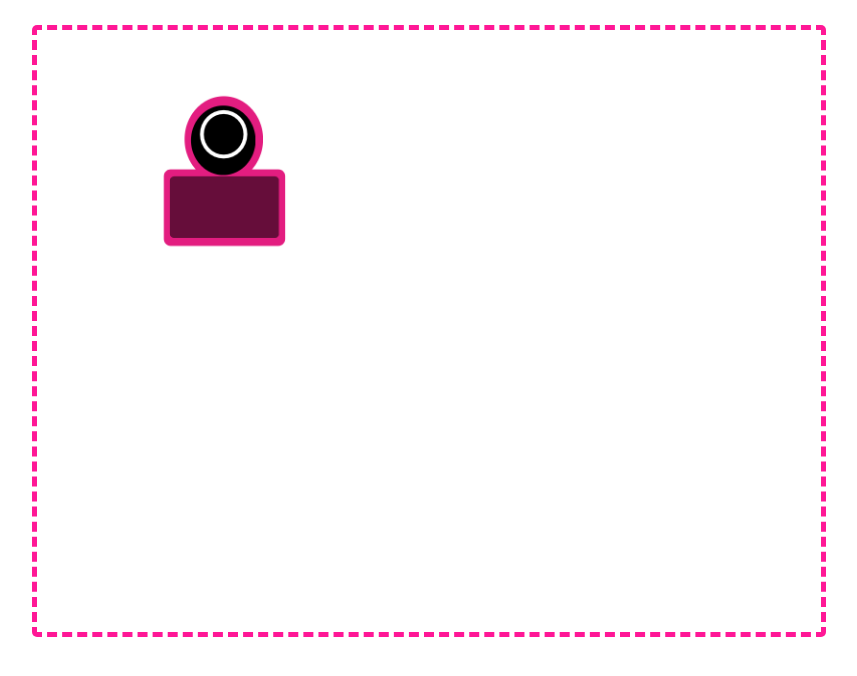
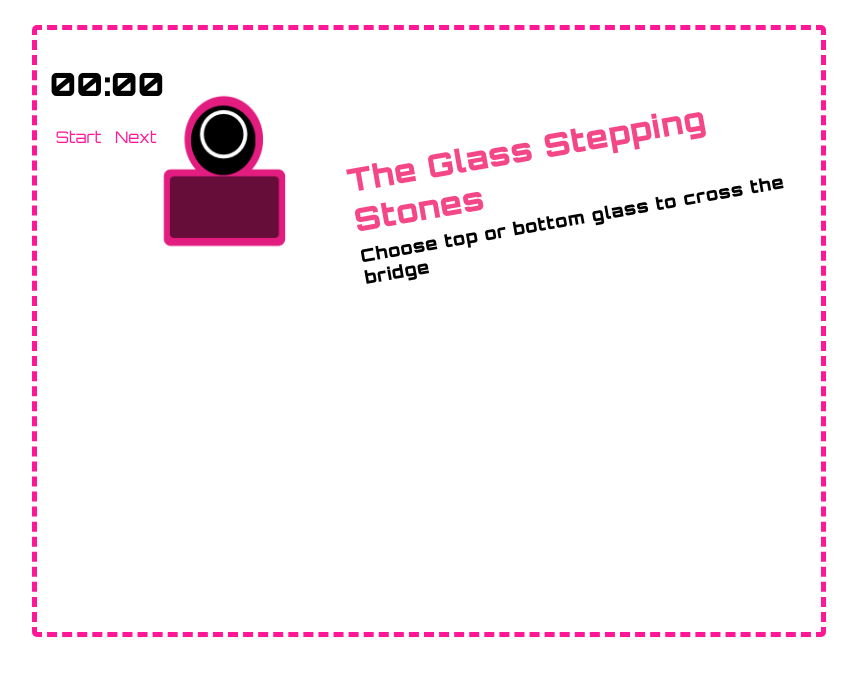
Before and after one commit to anniezoyinlee/GA-Final-SquidGame, a React (Create React App) app: page /game/tgss in a window 1280 px wide. Shown: the top 676 px of the page, without its empty margins (211-1068 px from the left). Built offline with nearby package versions, Linux system fonts and the light colour scheme.

Commit message:
created The Glass Stepping Stones component

```diff
--- a/src/App.css
+++ b/src/App.css
@@ -89,12 +89,12 @@ a:hover {
 /* Caption */
 .caption {
   transform: rotate(-10deg);
-  width: 30%;
+  width: 36%;
   position: absolute;
-  left: 48%;
+  left: 44%;
   top: 15%;
   letter-spacing: .05em;
-  text-align: center;
+  text-align: left;
 }
 
 .caption h1 {
--- a/src/App.js
+++ b/src/App.js
@@ -6,6 +6,7 @@ import Game from './components/Game/Game'
 import './App.css';
 
 function App() {
+
 return (
 	<div className='window'>
 
--- a/src/components/Game/Game.js
+++ b/src/components/Game/Game.js
@@ -6,6 +6,7 @@ import RLGL from './RLGL/RLGL'
 import Dalgona from './Dalgona/Dalgona'
 import ToW from './ToW/ToW'
 import Marbles from './Marbles/Marbles'
+import TGSS from './TGSS/TGSS'
 
 function Game() {
   let titleDalgona = "Dalgona Candy"
@@ -16,6 +17,8 @@ function Game() {
   let rulesToW = "Click the button to pull"
   let titleMarbles = "Marbles"
   let rulesMarbles = "Guess if the number of mables in the hand are even or odd"
+  let titleTGSS = "The Glass Stepping Stones"
+  let rulesTGSS = "Choose top or bottom glass to cross the bridge"
   let minute = 0
   let second = 0
   let start = true
@@ -64,6 +67,16 @@ function Game() {
           <Caption title={titleMarbles} rules={rulesMarbles} />
           <div className='buttons'>
             <button onClick={handleStart}>Start</button>
+            <Link to="/game/tgss">Next</Link>
+          </div>
+        </div>
+      } />
+      <Route path='/game/tgss' render={() =>
+        <div className='screen'>
+          <Timer min={minute} sec={second} />
+          <Caption title={titleTGSS} rules={rulesTGSS} />
+          <div className='buttons'>
+            <button onClick={handleStart}>Start</button>
             <Link to="/">Next</Link>
           </div>
         </div>
@@ -75,6 +88,7 @@ function Game() {
         <Route exact path='/game/dalgona' component={Dalgona} />
         <Route exact path='/game/tow' component={ToW} />
         <Route exact path='/game/marbles' component={Marbles} />
+        <Route exact path='/game/tgss' component={TGSS} />
       </main>
 
     </div>
--- /dev/null
+++ b/src/components/Game/TGSS/TGSS.js
@@ -0,0 +1,14 @@
+import React from 'react'
+import './TGSS.css';
+
+function TGSS() {
+
+
+  return (
+    <div className="tgss">
+
+    </div>
+  );
+}
+
+export default TGSS;
--- a/src/components/Game/Timer/Timer.js
+++ b/src/components/Game/Timer/Timer.js
@@ -27,11 +27,21 @@ const Timer = ({min, sec}) => {
   });
 
   return (
-    <div className='timer'>
-      { minutes === 0 && seconds === 0
-        ? <h1>00:00</h1>
-        : <h1>{minutes < 10 ?  `0${minutes}` : minutes}:{seconds < 10 ?  `0${seconds}` : seconds}</h1>
-      }
+    <div className='pinkGuy'>
+      <div className='hoodie'>
+        <div className='face'>
+          <div className='shapeOnFace'></div>
+        </div>
+      </div>
+      <div className='ractangle'>
+        <div className='timerScreen'>
+        <div className='timer'></div>
+          { minutes === 0 && seconds === 0
+            ? <h1>00:00</h1>
+            : <h1>{minutes < 10 ?  `0${minutes}` : minutes}:{seconds < 10 ?  `0${seconds}` : seconds}</h1>
+          }
+        </div>
+      </div>
     </div>
   )
 }
```
Also changed, not shown: src/components/Game/TGSS/TGSS.css (added).
